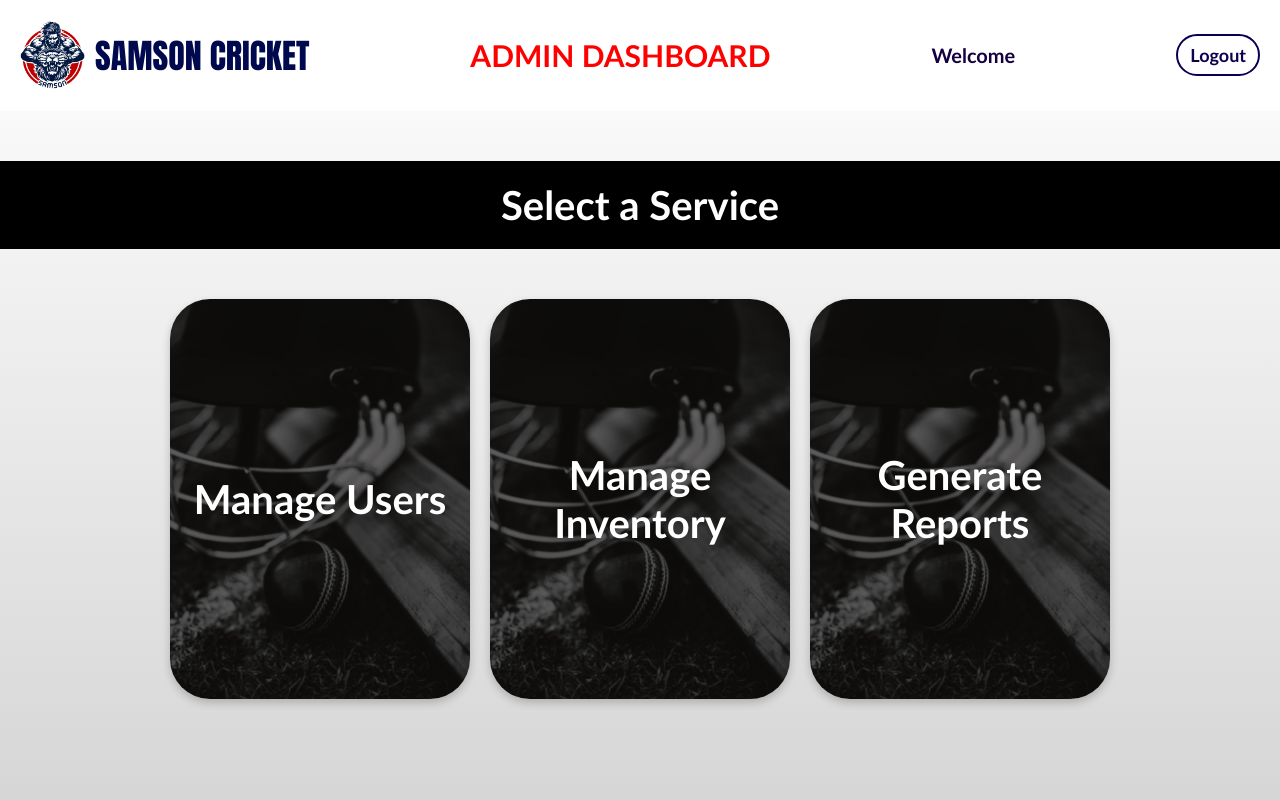
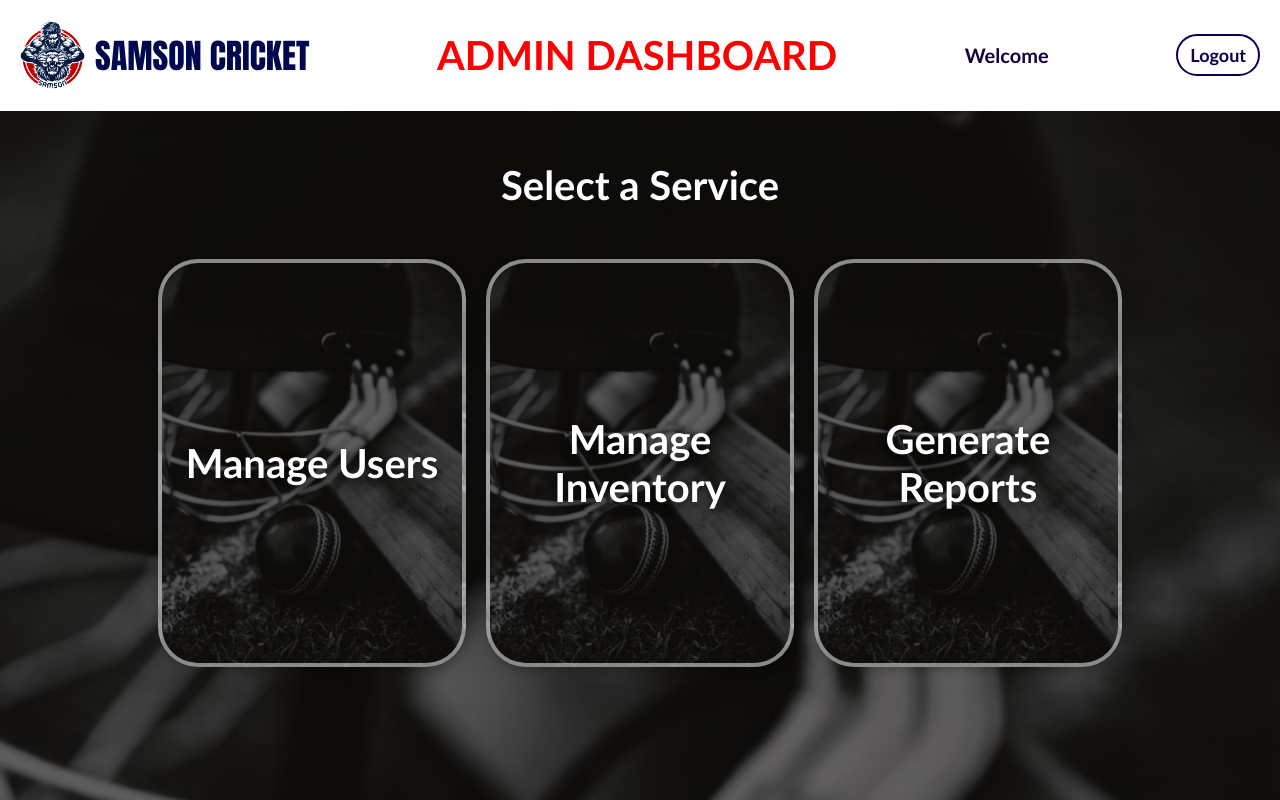
Before and after one commit to AshenIsuruWijesuriya/Samson-Cricket-WebApp, a React (Create React App) app in the folder frontend/: page /admindashboard in a window 1280 px wide. Built offline with nearby package versions, Linux system fonts and the light colour scheme; the HTML template or start-up script is replaced by a standard one.

Commit message:
admin dashbard style fix

```diff
--- a/frontend/src/Pages/Admin/AdminDashboard.css
+++ b/frontend/src/Pages/Admin/AdminDashboard.css
@@ -16,9 +16,19 @@
     text-align: center;
     font-weight: bold;
     font-size:40px;
-    padding: 20px;
     color: rgb(255, 255, 255);
-    background-color: rgb(0, 0, 0);
+    font-family: 'Trebuchet MS';
+}
+
+.ad-title-p{
+    margin-top: 50px;
+    margin-bottom: 20px;
+    text-align: center;
+    font-family: sans-serif;
+    text-align: center;
+    font-weight: bold;
+    font-size:20px;
+    color: rgb(255, 255, 255);
     font-family: 'Trebuchet MS';
 }
 
@@ -29,6 +39,7 @@
     width: 300px; /* Set a fixed width for the card */
     height: 400px; /* Set a fixed height for the card */
     margin: 10px 0;
+    border: 4px rgba(255, 255, 255, 0.514) solid;
     border-radius: 40px; /* Rounded corners */
     display: flex;
     justify-content: center;
@@ -42,12 +53,13 @@
 }
 
 .admin-card-link {
-    text-decoration: none;
+    text-decoration: none; /* No underline */
     color: rgb(255, 255, 255); /* Text color */
     font-size: 40px; /* Font size */
     font-weight: bold; /* Bold text */
-    text-align: center;
-    font-family: 'Trebuchet MS';
+    text-align: center; /* Center text */
+    font-family: 'Trebuchet MS'; /* Font family */
+    text-shadow: 0 4px 8px rgba(0, 0, 0, 0.5); /* Text shadow */
 }
 .adminbgimg {
     position: fixed;
@@ -55,6 +67,6 @@
     left: 0;
     width: 100%;
     height: 100%;
-    background: linear-gradient(to bottom, #ffffff, #d6d6d6);
+    background-image: url('../../assets/images/admin-card.jpg');
     background-size: cover;
 }
--- a/frontend/src/Pages/Admin/AdminDashboard.js
+++ b/frontend/src/Pages/Admin/AdminDashboard.js
@@ -24,7 +24,7 @@ const AdminDashboard = () => {
                 </div>
             </a>
         </div>
-    </div>
+        </div>
     );
 };
 
--- a/frontend/src/Pages/Admin/AdminHeader/AdminHeader.css
+++ b/frontend/src/Pages/Admin/AdminHeader/AdminHeader.css
@@ -32,9 +32,9 @@
 }
 
 .admindashboard-title{
-    font-family: 'Trebuchet MS';
-    font-weight: bold;
-    font-size:30px;
+    font-family:Calibri;
+    font-weight:900;
+    font-size:40px;
     color:red;
     text-decoration: none;
     text-transform: uppercase;
--- a/frontend/src/Pages/Admin/AdminHeader/AdminHeader.js
+++ b/frontend/src/Pages/Admin/AdminHeader/AdminHeader.js
@@ -12,7 +12,7 @@ const AdminHeader = () => {
                 </a>
             </div>
             <a href="/admindashboard">
-                <h1 className="admindashboard-title">Admin Dashboard</h1>
+                <div className="admindashboard-title">Admin Dashboard</div>
             </a>
             <div className="admin-username">
                 <h1 className="admindashboard-username">Welcome</h1>
```
